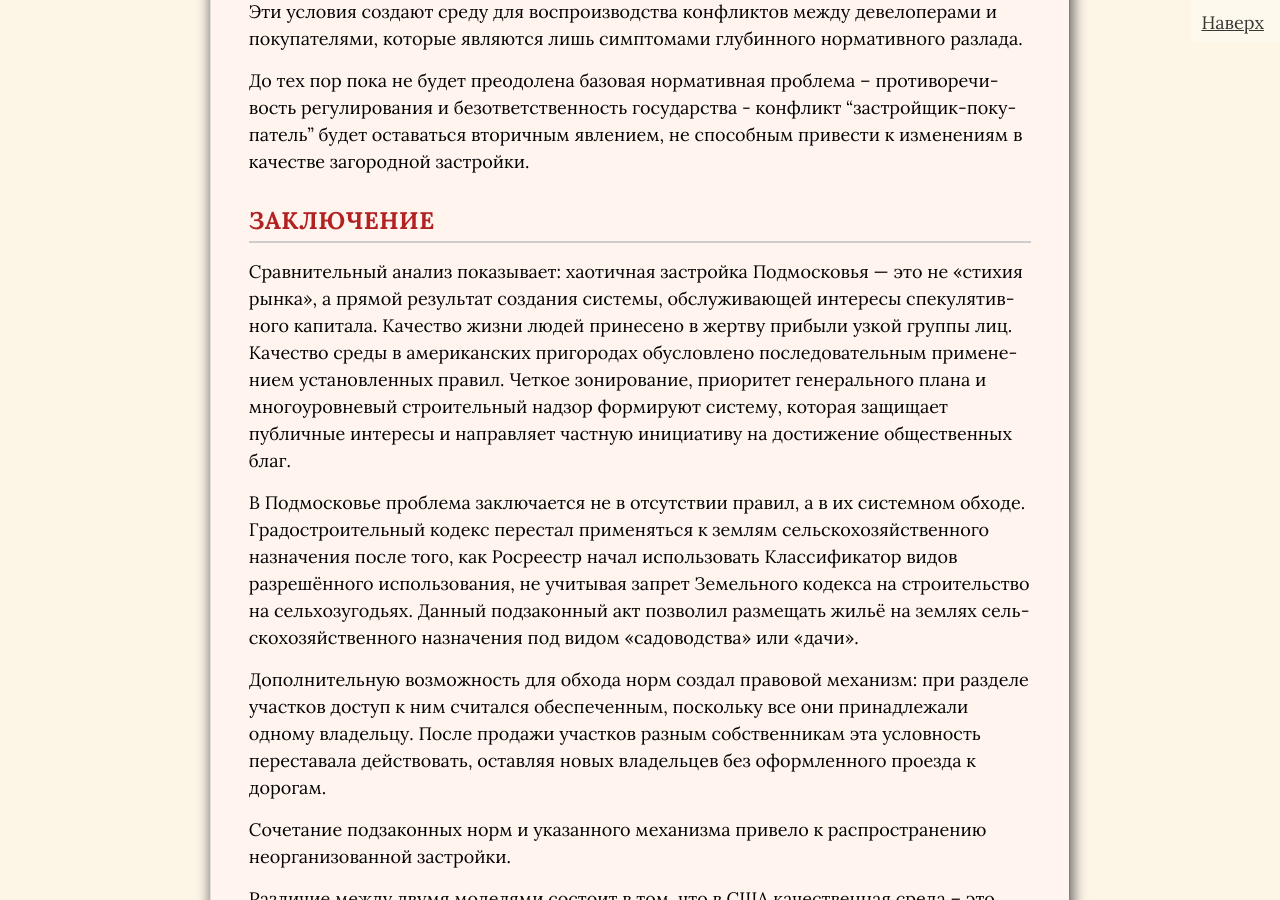
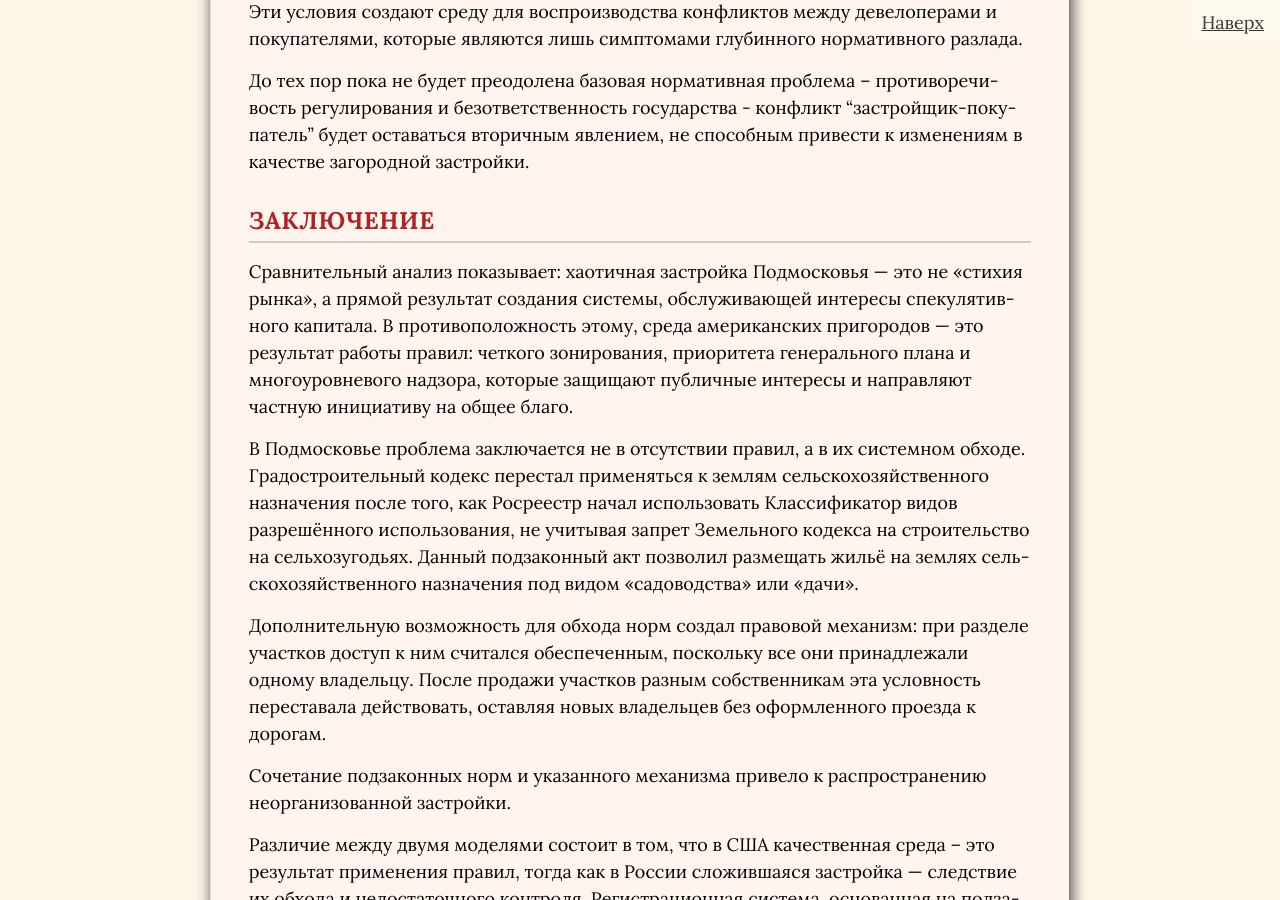
Before and after one commit to SergSi/land-use-art, a Jekyll site: the page built from _posts/2025-09-20-suburb.md, in a window 1280 px wide and 900 px high, scrolled down 18684 px. Built offline with Jekyll 4.4.1, drawn with Linux system fonts in a browser that asks for light colours; some web fonts are replaced.

Commit message:
Update 2025-09-20-suburb.md

```diff
--- a/_posts/2025-09-20-suburb.md
+++ b/_posts/2025-09-20-suburb.md
@@ -235,7 +235,7 @@ class: article
 
 ## Заключение
 
-Сравнительный анализ показывает: хаотичная застройка Подмосковья — это не «стихия рынка», а прямой результат создания системы, обслуживающей интересы спекулятивного капитала. Качество жизни людей принесено в жертву прибыли узкой группы лиц. Качество среды в американских пригородах обусловлено последовательным применением установленных правил. Четкое зонирование, приоритет генерального плана и многоуровневый строительный надзор формируют систему, которая защищает публичные интересы и направляет частную инициативу на достижение общественных благ.
+Сравнительный анализ показывает: хаотичная застройка Подмосковья — это не «стихия рынка», а прямой результат создания системы, обслуживающей интересы спекулятивного капитала. В противоположность этому, среда американских пригородов — это результат работы правил: четкого зонирования, приоритета генерального плана и многоуровневого надзора, которые защищают публичные интересы и направляют частную инициативу на общее благо.
 
 В Подмосковье проблема заключается не в отсутствии правил, а в их системном обходе. Градостроительный кодекс перестал применяться к землям сельскохозяйственного назначения после того, как Росреестр начал использовать Классификатор видов разрешённого использования, не учитывая запрет Земельного кодекса на строительство на сельхозугодьях. Данный подзаконный акт позволил размещать жильё на землях сельскохозяйственного назначения под видом «садоводства» или «дачи».
 
```
